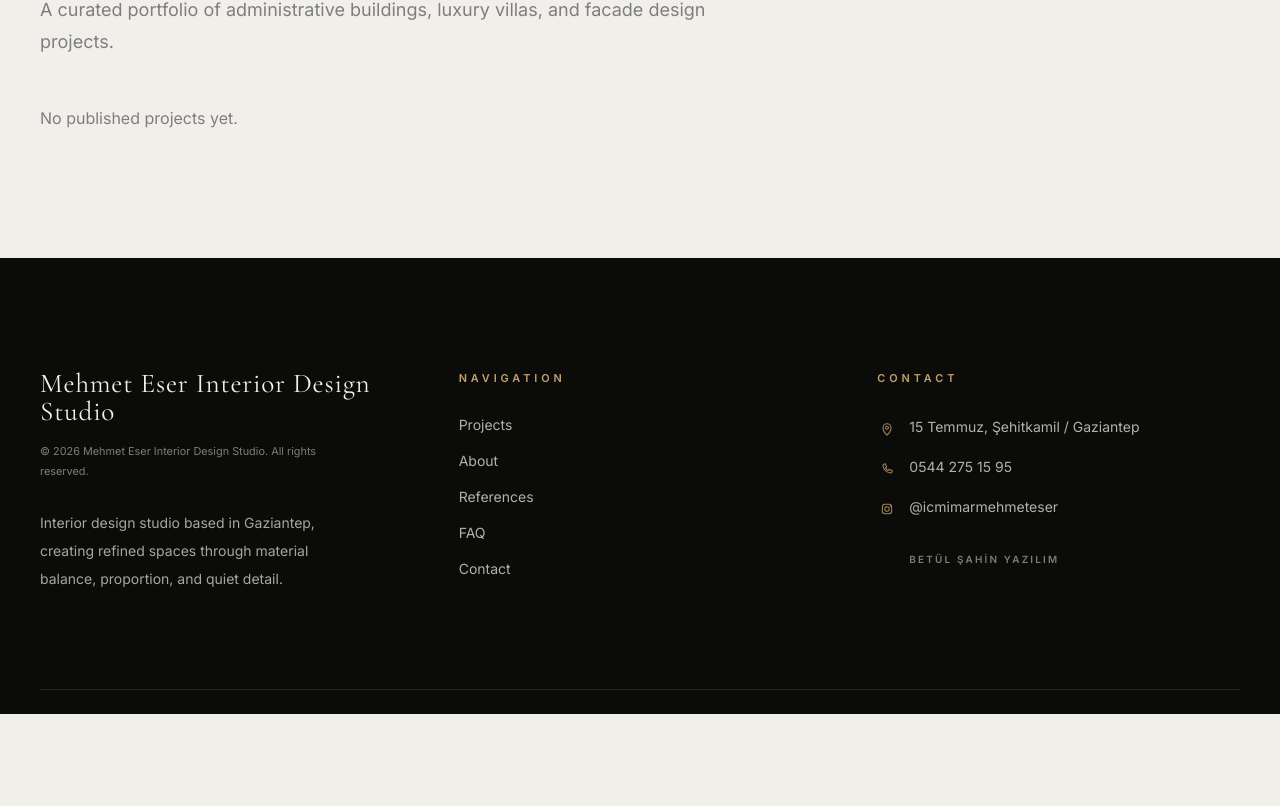
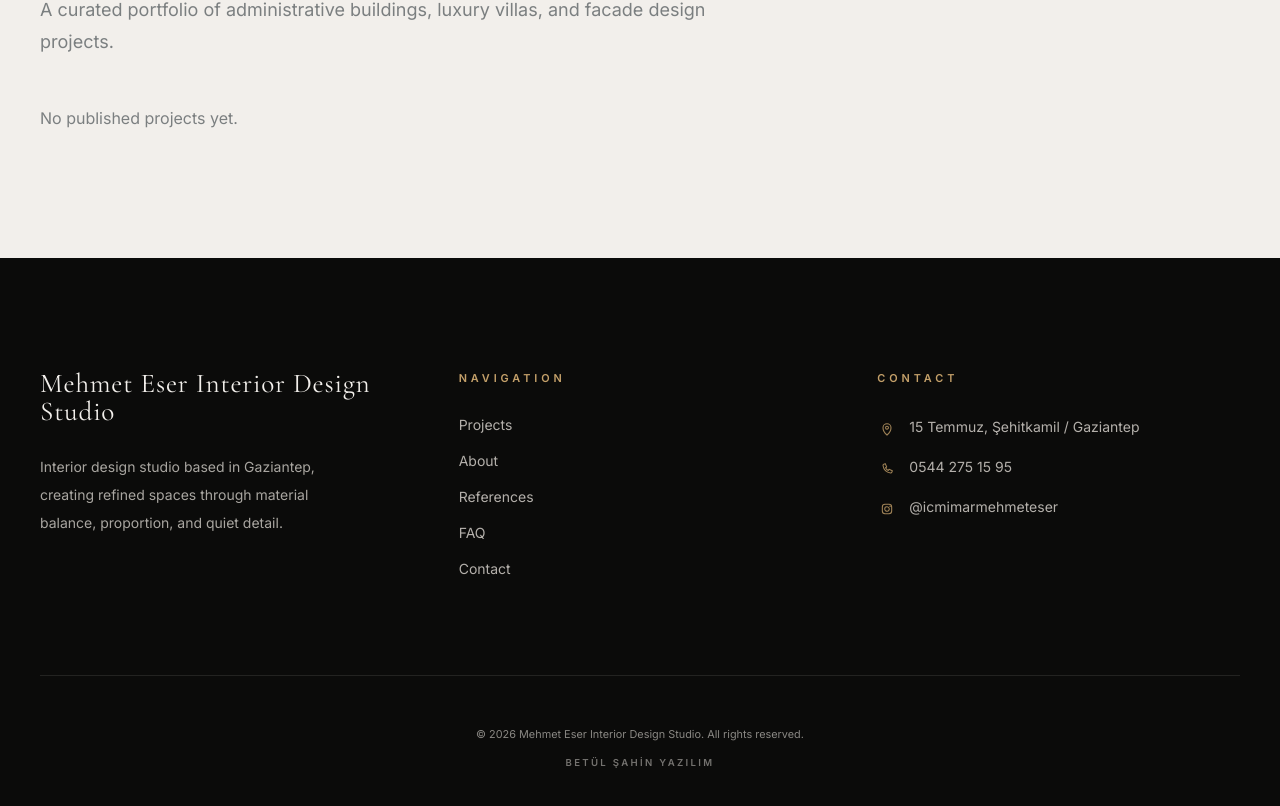
Before and after one commit to betulsahinn/architecture-portfolio-v2, a Next.js app: page /projects in a window 1280 px wide. Shown: the part 322-1128 px from the top of the page. Before the commit the page ends 1036 px from the top, so only its background shows below. Built offline with nearby package versions, Linux system fonts and the light colour scheme; no server answers; the database is empty.

Commit message:
Move footer credits to bottom center

```diff
--- a/src/components/layout/Footer.tsx
+++ b/src/components/layout/Footer.tsx
@@ -26,9 +26,6 @@ export function Footer({
           <div>
             <p className="font-display text-[1.7rem] leading-none tracking-[0.03em]">
               {footer.brandTitle}
-            </p>
-            <p className="mt-4 max-w-[300px] text-[0.68rem] leading-5 text-stone/55">
-              © {currentYear} {BRAND_NAME}. {t.footer.rightsReserved}
             </p>
             <p className="mt-7 max-w-[280px] text-sm leading-7 text-stone/75">
               {footer.description}
@@ -72,16 +69,22 @@ export function Footer({
               <FooterContactLink href={footerSettings.instagramUrl} icon="instagram" external>
                 {footerSettings.instagramHandle || "Instagram"}
               </FooterContactLink>
-              <a
-                href="https://wa.me/905312486870"
-                target="_blank"
-                rel="noopener noreferrer"
-                className="ml-8 inline-flex pt-3 text-[0.62rem] font-semibold uppercase tracking-[0.22em] text-stone/55 transition-colors hover:text-accent"
-              >
-                BETÜL ŞAHİN YAZILIM
-              </a>
             </div>
           </div>
+        </div>
+
+        <div className="flex flex-col items-center px-4 py-10 text-center md:py-12">
+          <p className="text-[0.68rem] leading-5 text-stone/60">
+            © {currentYear} {BRAND_NAME}. {t.footer.rightsReserved}
+          </p>
+          <a
+            href="https://wa.me/905312486870"
+            target="_blank"
+            rel="noopener noreferrer"
+            className="mt-3 text-[0.6rem] font-semibold uppercase tracking-[0.24em] text-stone/50 transition-colors hover:text-accent"
+          >
+            BETÜL ŞAHİN YAZILIM
+          </a>
         </div>
       </div>
     </footer>
```
